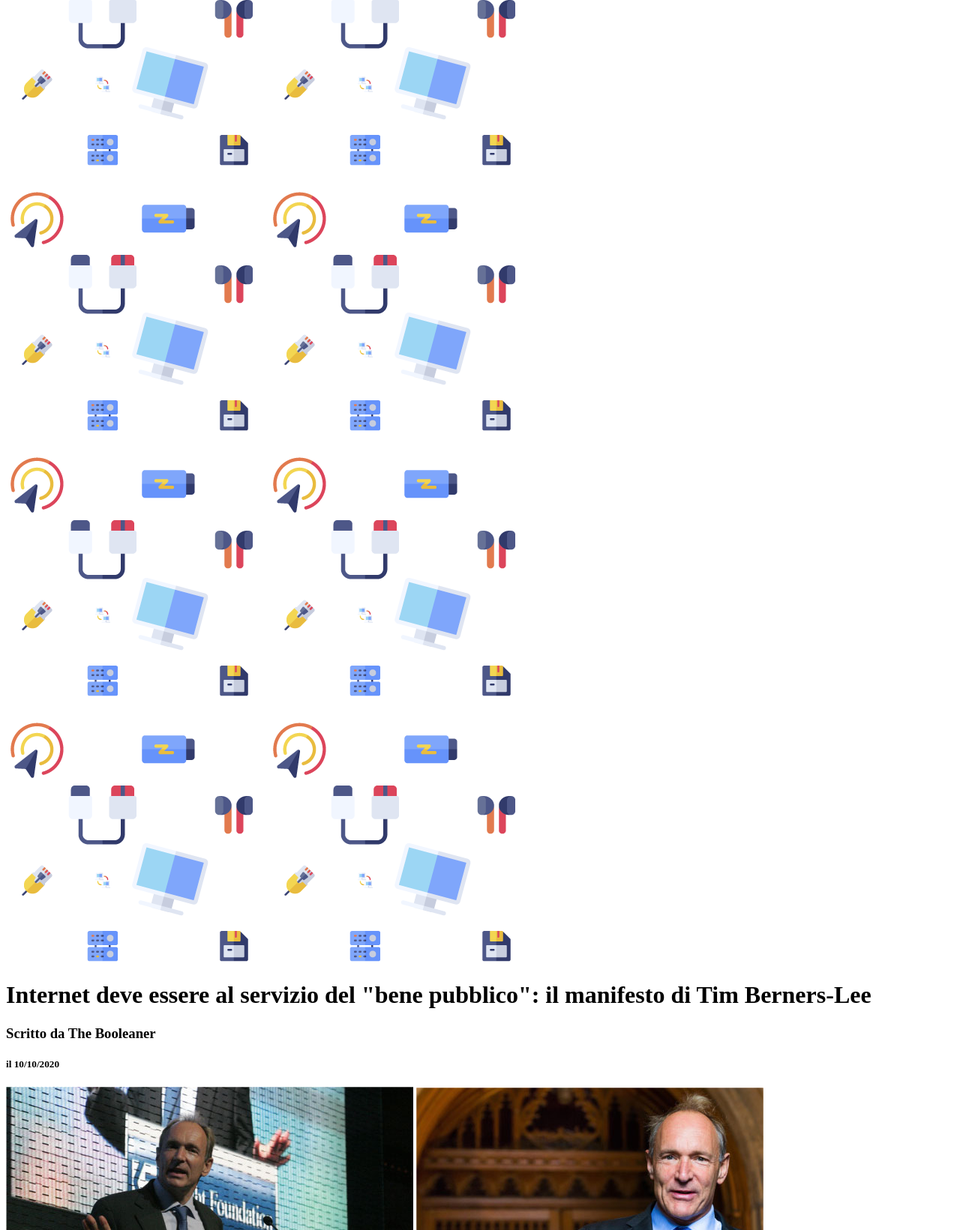
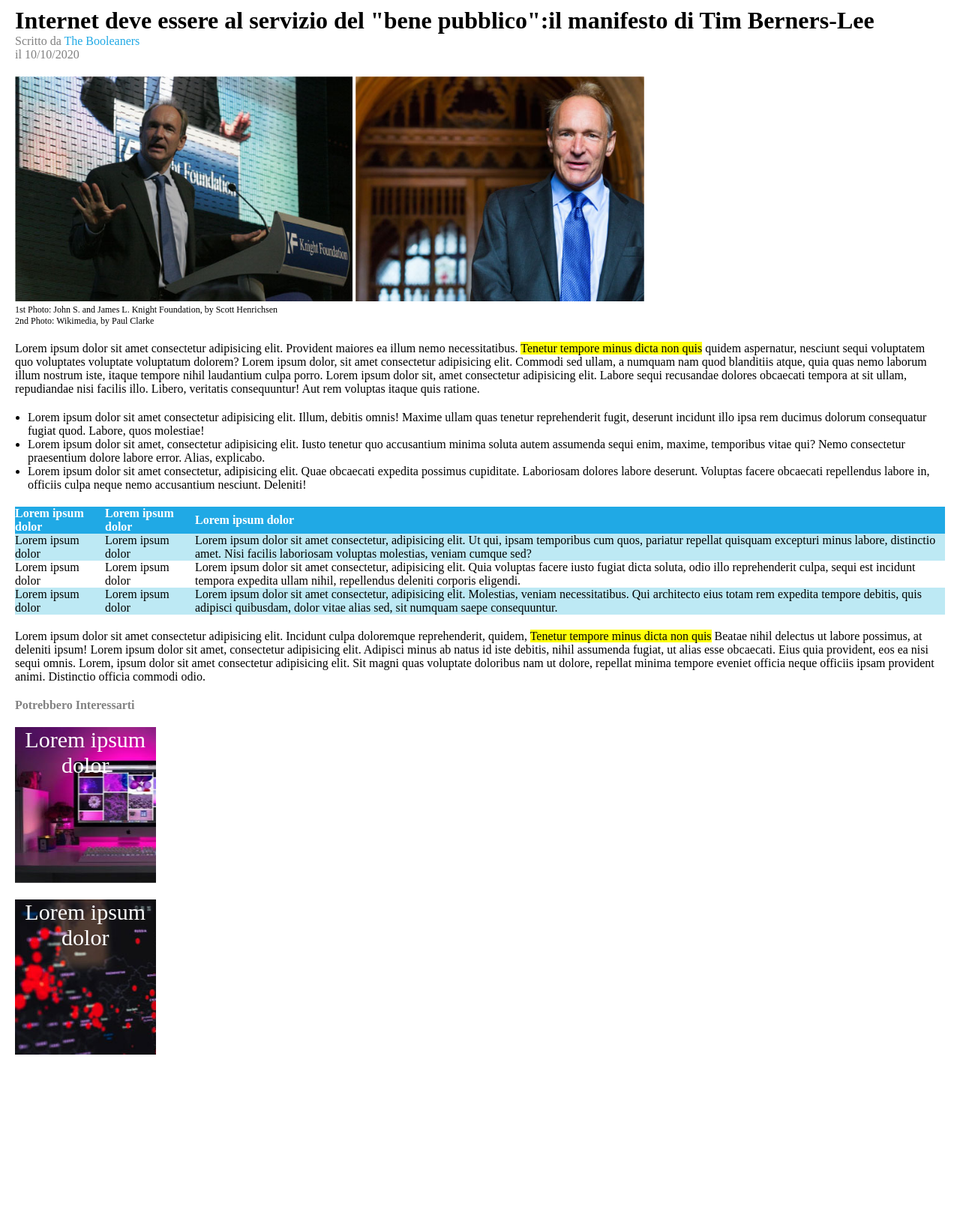
Before and after one commit to doctorpack/-html-css-booleaner, a plain HTML site: page index.html in a window 1280 px wide. Shown: the part 136-1777 px from the top of the page at 75% size. After the commit the page ends 1636 px from the top, so only its background shows below. Drawn offline with Linux system fonts and the light colour scheme.

Commit message:
the end?

```diff
--- a/css/style.css
+++ b/css/style.css
@@ -0,0 +1,90 @@
+*{
+    margin: 0px;
+    padding: 0px;
+    box-sizing: border-box;
+}
+.header-background{
+    background-image: url("../img/pattern.png");
+    background-size: contain;
+    height: 125px;
+    background-color: #4ea0ff;
+}
+.logo{
+    height: 50px;
+    margin-top: 70px;
+    margin-left: 10px;
+}
+.main-spacer{
+    margin-top: 20px;
+}
+.main-border{
+    margin-left: 20px;
+    margin-right: 20px;
+}
+.footer-spacer{
+    margin-top: 20px;
+}
+.footer-border{
+    margin-left: 20px;
+    margin-right: 10px;
+}
+.subtitle-text-1{
+    color: #808080;
+}
+.subtitle-text-2{
+    color: #20a9e5;
+}
+.main-images{
+    height: 300px;
+}
+.images-caption{
+    font-size: 12px;
+}
+.highlighted{
+    background-color: #ffff00f3;
+}
+.list-spacer{
+    margin-left:17px;
+    margin-top: 20px;
+}
+.table{
+    width: 100%;
+    border: none;
+    text-align: left;
+    border-collapse:collapse ;
+}
+.col-char{
+    width: 1000px;
+}
+th{
+    background-color: #20a9e5;
+    color: white;
+}
+.even{
+    background-color: #bde9f4;
+}
+.odd{
+
+}
+.footer-text{
+    color: #828282;
+    font-weight: 800;
+}
+.footer-image-1{
+    background-image: url(../img/graph.jpg);
+    height: 300px;
+    width: 15%;
+    background-repeat: no-repeat;
+    color: white;
+    font-size: 30px;
+    text-align: center;
+}
+.footer-image-2{
+    background-image: url(../img/monitor.jpg);
+    height: 230px;
+    width: 15%;
+    background-repeat: no-repeat;
+    color: white;
+    font-size: 30px;
+    text-align: center;
+}
--- a/index.html
+++ b/index.html
@@ -5,85 +5,100 @@
     <meta http-equiv="X-UA-Compatible" content="IE=edge">
     <meta name="viewport" content="width=device-width, initial-scale=1.0">
     <title>Document</title>
-
     <link rel="stylesheet" href="css/style.css">
-
 </head>
 <body>
+    <!-- Inizio header -->
     <header>
-            <img src="img/pattern.png" alt="">
-            <img src="img/pattern.png" alt="">
-            <img src="img/pattern.png" alt="">
-            <img src="img/pattern.png" alt="">
+        <div class="header-background">
+            <img class="logo" src="img/logo.svg" alt="">
+        </div>
     </header>
 
-            <h1>Internet deve essere al servizio del "bene pubblico": il manifesto di Tim Berners-Lee</h1>
-            <h3>Scritto da The Booleaner</h3>
-            <h5>il 10/10/2020</h5>
 
-            <img src="img/tim-1.jpg" alt="">
-            <img src="img/tim-2.jpg" alt="">
-            <h5>1st Photo:Jonhn S. and James L.Knight Foundation,by Scott Henrichsen </h5>
-            <h5>2st Photo: Wekimedia, by Paul Clarke</h5>
+        <!-- spaziatura della pagina -->
+        <div class="main-border">
+            <!-- titolo/sottotitolo -->
+            <div class="main-spacer">
+                <h1>Internet deve essere al servizio del "bene pubblico":il manifesto di Tim Berners-Lee</h1>
+                <p><span class="subtitle-text-1"> Scritto da </span> <span class="subtitle-text-2">The Booleaners</span></p>
+                <p><span class="subtitle-text-1">il 10/10/2020</span></p>
+            </div>
+            <!-- immagini -->
+            <div class="main-spacer">
+                <img class="main-images" src="img/tim-1.jpg" alt="">
+                <img class="main-images" src="img/tim-2.jpg" alt="">
+                <p class="images-caption">1st Photo: John S. and James L. Knight Foundation, by Scott Henrichsen</p>
+                <p class="images-caption">2nd Photo: Wikimedia, by Paul Clarke</p>
+            </div>
+            <!-- testo ed elenco -->
+            <div class="main-spacer">
+                <p>Lorem ipsum dolor sit amet consectetur adipisicing elit. Provident maiores ea illum nemo necessitatibus. <span class="highlighted">Tenetur tempore minus dicta non quis</span>  quidem aspernatur, nesciunt sequi voluptatem quo voluptates voluptate voluptatum dolorem? Lorem ipsum dolor, sit amet consectetur adipisicing elit. Commodi sed ullam, a numquam nam quod blanditiis atque, quia quas nemo laborum illum nostrum iste, itaque tempore nihil laudantium culpa porro. Lorem ipsum dolor sit, amet consectetur adipisicing elit. Labore sequi recusandae dolores obcaecati tempora at sit ullam, repudiandae nisi facilis illo. Libero, veritatis consequuntur! Aut rem voluptas itaque quis ratione.</p>
+            </div>
 
-            <p>Lorem ipsum dolor sit, amet consectetur adipisicing elit. Aperiam nesciunt dolores libero dolor aspernatur vitae voluptatibus aliquid, cumque est, distinctio
-                amet quo quae eos optio architecto deleniti necessitatibus exercitationem facilis.
-                Lorem ipsum dolor sit amet consectetur adipisicing elit. Voluptates alias ea quod ipsam recusandae fugiat voluptatum accusantium
-                Lorem ipsum dolor sit amet consectetur, adipisicing elit. Reprehenderit sequi nobis officia quod minus recusandae. Illo ipsam harum blandi
-                iis perspiciatis nemo tempore, officiis autem perferendis velit itaque voluptas nisi. Quibusdam?
-                ducimus minima qui molestiae deserunt tenetur voluptas repellat ad, debitis praesentium fuga quidem.
-            </p>
-            <ol>
-                <li>Lorem ipsum dolor sit amet consectetur adipisicing elit. Asperioreo unde</li>
-                <li>s illo, itaque quo repellendus voluptatem consequuntur iure tempora harum veritatis, distincti</li>
-                <li> quasi sapiente magni, fuga recusandae error veniam libero soluta!</li>
-            </ol>
-
-            <table>
+            <div class="list-spacer">
+                <ul>
+                    <li>Lorem ipsum dolor sit amet consectetur adipisicing elit. Illum, debitis omnis! Maxime ullam quas tenetur reprehenderit fugit, deserunt incidunt illo ipsa rem ducimus dolorum consequatur fugiat quod. Labore, quos molestiae!</li>
+                    <li>Lorem ipsum dolor sit amet, consectetur adipisicing elit. Iusto tenetur quo accusantium minima soluta autem assumenda sequi enim, maxime, temporibus vitae qui? Nemo consectetur praesentium dolore labore error. Alias, explicabo.</li>
+                    <li>Lorem ipsum dolor sit amet consectetur, adipisicing elit. Quae obcaecati expedita possimus cupiditate. Laboriosam dolores labore deserunt. Voluptas facere obcaecati repellendus labore in, officiis culpa neque nemo accusantium nesciunt. Deleniti!</li>
+                </ul>
+            </div>
+            <!--inizio tabella -->
+            <div class="main-spacer">
+                <table class="table">
                     <thead>
-                    <th>lorem ipsium dolor</th>
-                    <th>lorem ipsium dolor</th>
-                    <th>lorem ipsium dolor</th>
+                        <tr>
+                            <th>Lorem ipsum dolor</th>
+                            <th>Lorem ipsum dolor</th>
+                            <th class="col-char">Lorem ipsum dolor</th>
+                        </tr>
                     </thead>
                     <tbody>
-                        <tr>
+                        <tr class="even">
                             <td>Lorem ipsum dolor</td>
                             <td>Lorem ipsum dolor</td>
-                            <td>Lorem ipsum dolor sit amet consectetur adipisicing elit. Eius quis consequuntur laboriosam sed voluptatum est
-                                quidem quo corrupti commodi deserunt quos, hic soluta.
-                                Debitis tenetur a placeat officiis harum necessitatibus.
+                            <td>Lorem ipsum dolor sit amet consectetur, adipisicing elit. Ut qui,
+                                ipsam temporibus cum quos, pariatur repellat quisquam excepturi minus
+                                labore, distinctio amet. Nisi facilis laboriosam voluptas molestias, veniam cumque sed?</td>
+                        </tr>
+                        <tr class="odd">
+                            <td>Lorem ipsum dolor</td>
+                            <td>Lorem ipsum dolor</td>
+                            <td>Lorem ipsum dolor sit amet consectetur, adipisicing elit. Quia
+                                voluptas facere iusto fugiat dicta soluta, odio illo reprehenderit
+                                culpa, sequi est incidunt tempora expedita ullam nihil, repellendus deleniti
+                                corporis eligendi.</td>
+                        </tr>
+                        <tr class="even">
+                            <td>Lorem ipsum dolor</td>
+                            <td>Lorem ipsum dolor</td>
+                            <td>Lorem ipsum dolor sit amet consectetur, adipisicing elit. Molestias, veniam necessitatibus.
+                                 Qui architecto eius totam rem expedita tempore debitis, quis adipisci quibusdam,
+                                 dolor vitae alias sed, sit numquam saepe consequuntur.
                                 </td>
                         </tr>
-                        <tr>
-                            <td>Lorem ipsum dolor</td>
-                            <td>Lorem ipsum dolor</td>
-                            <td>Lorem ipsum dolor sit amet, consectetur adipisicing elit. Commodi suscipit harum cum? Nemo delectus autem mag
-                                i alias porro impedit, eligendi
-                                assumenda voluptatibus aspernatur, odio ipsa minus suscipit praesentium similique.
-                            </td>
-                        </tr>
+                    </tbody>
+                </table>
+            </div>
+            <!-- testo post tabella -->
+            <div class="main-spacer">
+                <p>Lorem ipsum dolor sit amet consectetur adipisicing elit. Incidunt culpa doloremque reprehenderit, quidem, <span class="highlighted">Tenetur tempore minus dicta non quis</span> Beatae nihil delectus ut labore possimus, at deleniti ipsum! Lorem ipsum dolor sit amet, consectetur adipisicing elit. Adipisci minus ab natus id iste debitis, nihil assumenda fugiat, ut alias esse obcaecati. Eius quia provident, eos ea nisi sequi omnis. Lorem, ipsum dolor sit amet consectetur adipisicing elit. Sit magni quas voluptate doloribus nam ut dolore, repellat minima tempore eveniet officia neque officiis ipsam provident animi. Distinctio officia commodi odio.</p>
+            </div>
+        </div>
 
-                    </tbody>
-                    <tfoot>
-                        <td>Lorem ipsum dolor</td>
-                        <td>Lorem ipsum dolor</td>
-                        <td>Lorem ipsum dolor sit amet, consectetur adipisicing elit. Commodi suscipit harum cum? Nemo delectus autem mag
-                            i alias porro impedit, eligendi
-                            assumenda voluptatibus aspernatur, odio ipsa minus suscipit praesentium similique.
-                        </td>
-                    </tfoot>
-
-            </table>
-
-            <h3>Potrebbero interessarti</h3>
-
-            <img src="img/monitor.jpg" alt="">
-            <br>
-            <img src="img/graph.jpg" alt="">
-
-
-
-
-
+    <!-- Inizio footer(fondo pagina) -->
+    <footer>
+        <div class="footer-border">
+            <!-- scritta footer -->
+            <div class="footer-spacer">
+                <p class="footer-text">Potrebbero Interessarti</p>
+            </div>
+            <!-- immagini footer -->
+            <div class="footer-spacer">
+                <p class="footer-image-2">Lorem ipsum dolor</p>
+                <p class="footer-image-1">Lorem ipsum dolor</p>
+            </div>
+        </div>
+    </footer>
 </body>
 </html>
```
Lines whose indentation alone changed are shown as unchanged.
